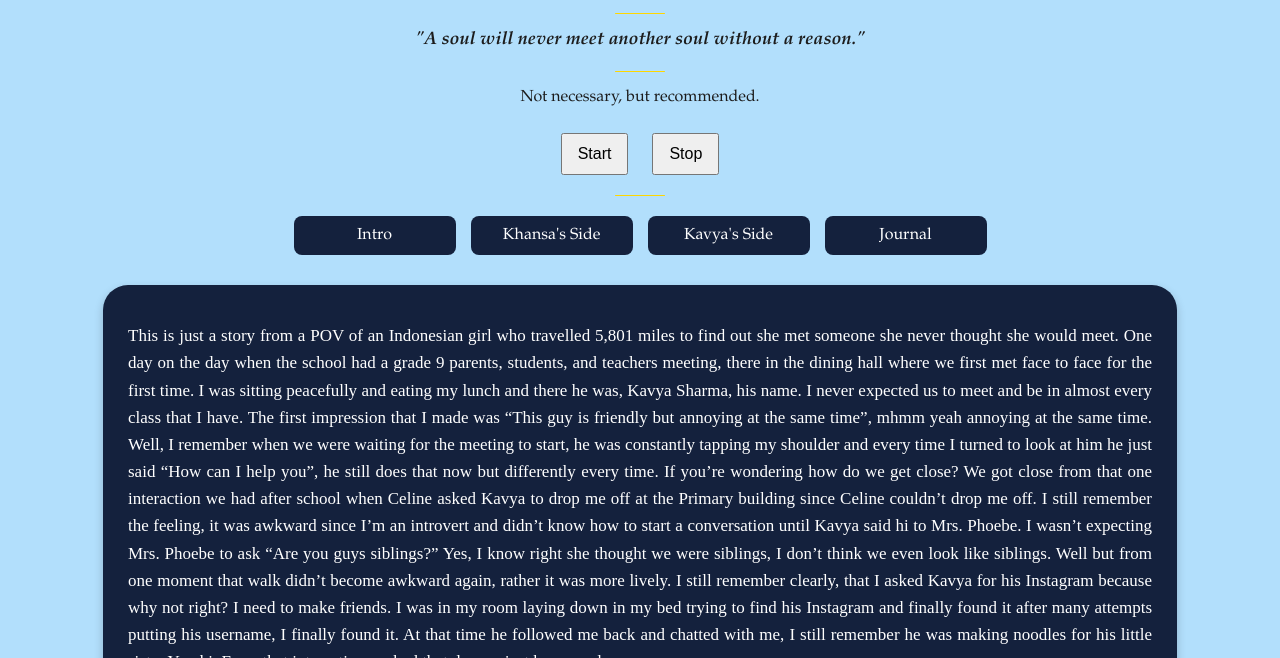
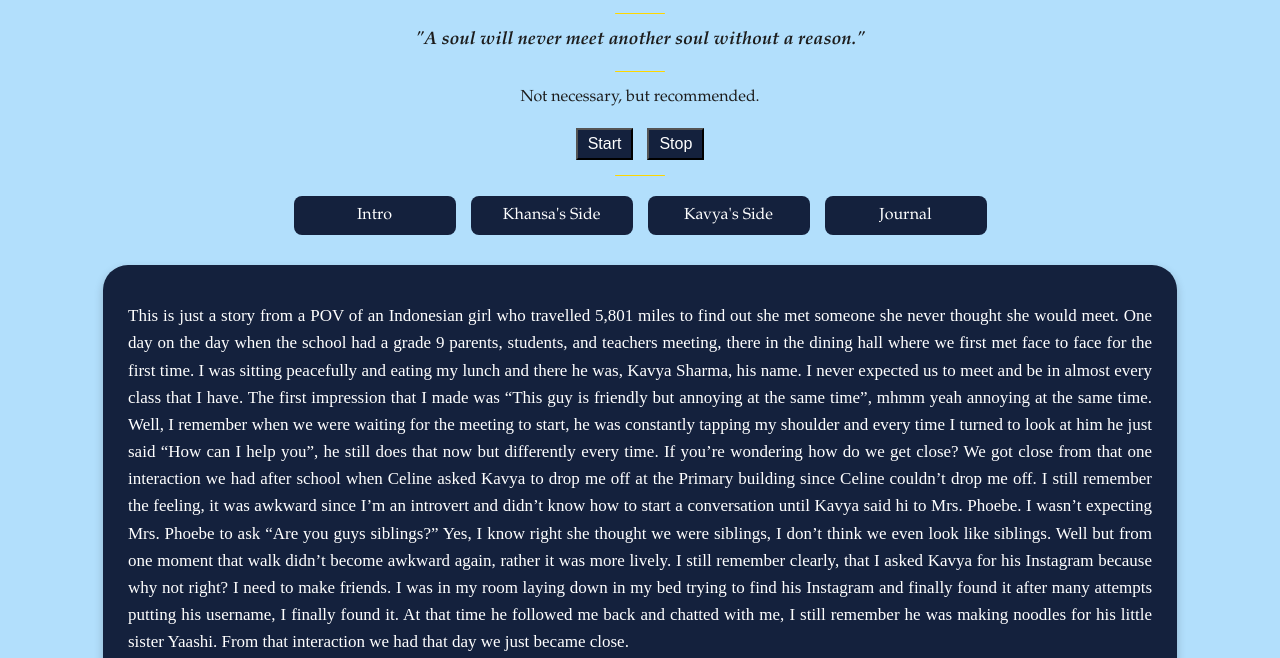
Before and after one commit to trbwild973/UnscriptedBond, a plain HTML site: page Khansa's side.html in a window 1280 px wide. Shown: the part 142-800 px from the top of the page. Drawn offline with Linux system fonts and the light colour scheme.

Commit message:
Update Khansa's side.html

```diff
--- a/Khansa's side.html
+++ b/Khansa's side.html
@@ -104,11 +104,13 @@
     box-shadow: 0px 4px 10px rgba(0, 0, 0, 0.2); /* Soft shadow for depth */
         }
         button {
-    font-size: 16px;
-    padding: 10px 15px;
-    margin: 10px;
-    cursor: pointer;
-}
+            font-size: 16px;
+            padding: 5px 10px;
+            margin: 5px;
+            cursor: pointer;
+            background-color: #14213D;
+            color: white;
+        }
     </style>
 </head>
 <body>
```
